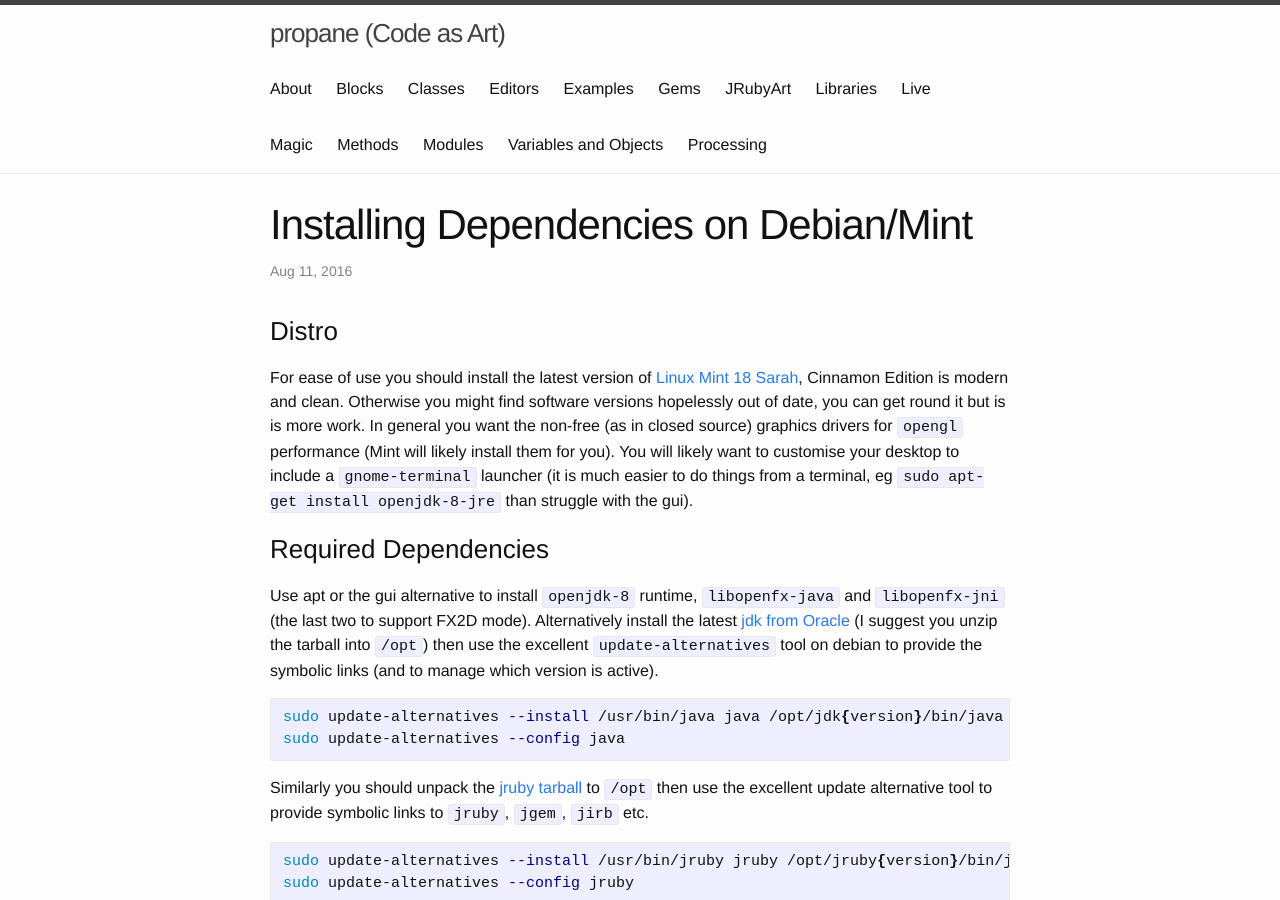
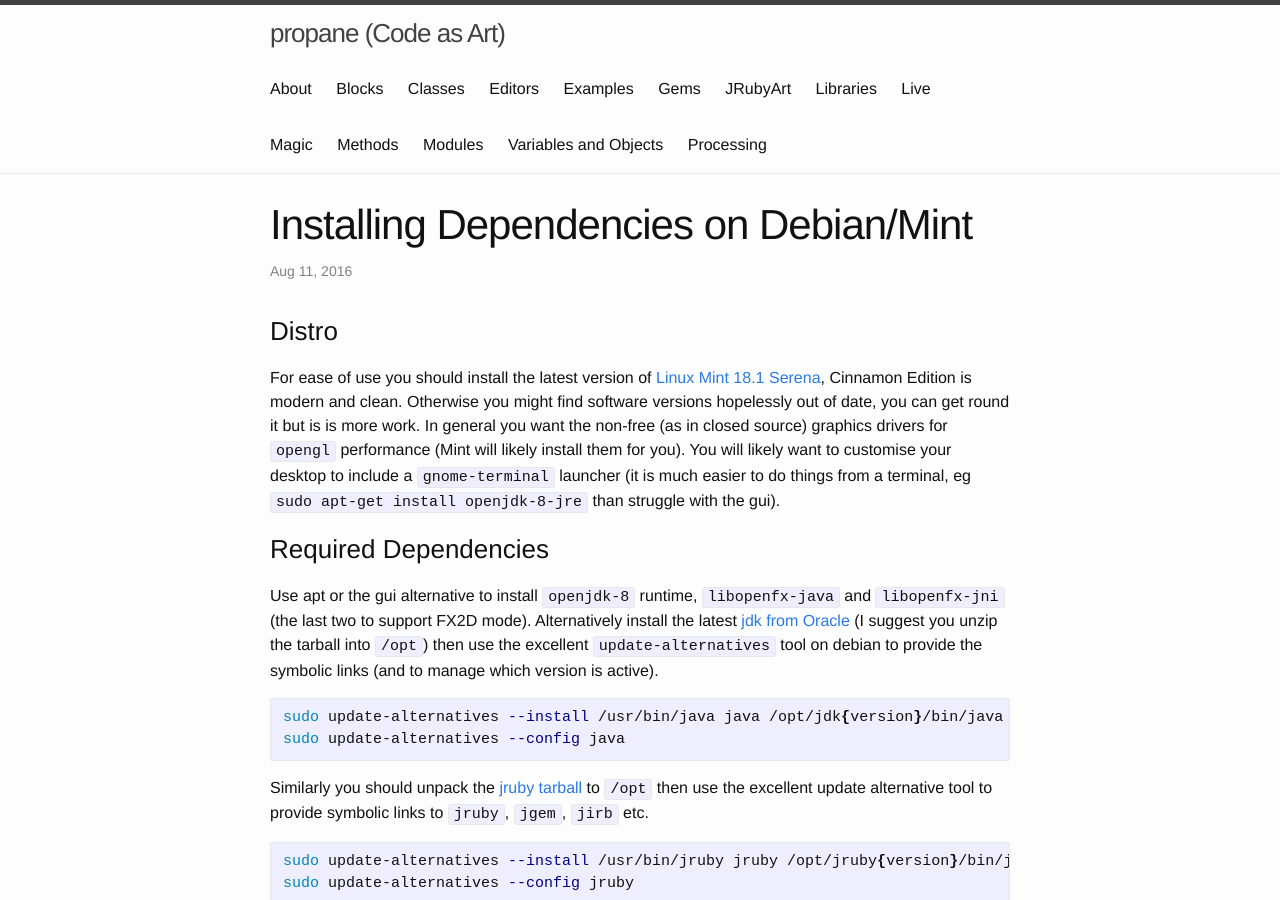
Before and after one commit to ruby-processing/propane, a Jekyll site: the page built from _posts/2016-08-18-debian.md, in a window 1280 px wide and 900 px high. Built offline with Jekyll 4.4.1, drawn with Linux system fonts in a browser that asks for light colours.

Commit message:
bump mint version

```diff
--- a/_posts/2016-08-18-debian.md
+++ b/_posts/2016-08-18-debian.md
@@ -7,7 +7,7 @@ permalink: /debian/
 ---
 ### Distro ###
 
-For ease of use you should install the latest version of [Linux Mint 18 Sarah][mint], Cinnamon Edition is modern and clean. Otherwise you might find software versions hopelessly out of date, you can get round it but is is more work.  In general you want the non-free (as in closed source) graphics drivers for `opengl` performance (Mint will likely install them for you).  You will likely want to customise your desktop to include a `gnome-terminal` launcher (it is much easier to do things from a terminal, eg `sudo apt-get install openjdk-8-jre` than struggle with the gui).
+For ease of use you should install the latest version of [Linux Mint 18.1 Serena][mint], Cinnamon Edition is modern and clean. Otherwise you might find software versions hopelessly out of date, you can get round it but is is more work.  In general you want the non-free (as in closed source) graphics drivers for `opengl` performance (Mint will likely install them for you).  You will likely want to customise your desktop to include a `gnome-terminal` launcher (it is much easier to do things from a terminal, eg `sudo apt-get install openjdk-8-jre` than struggle with the gui).
 
 ### Required Dependencies ###
 
```
